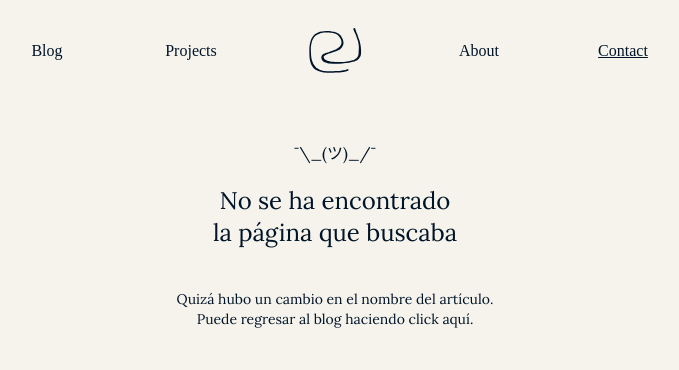
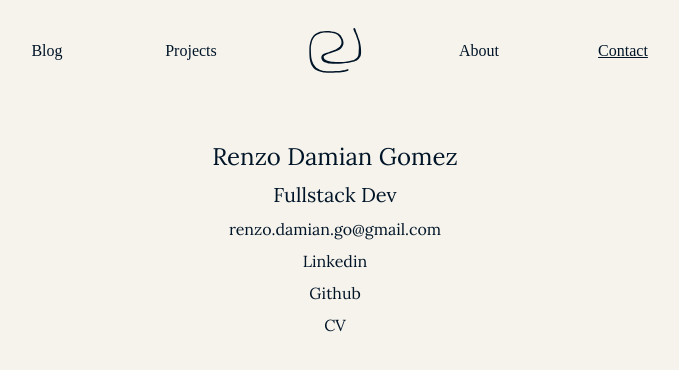
Before and after one commit to renzodamgo/portfoliov3, a Next.js app: page /contact in a window 1280 px wide. Before the commit this address had no page. Shown: the top 370 px of the page, without its empty margins (305-984 px from the left). Built offline with nearby package versions, Linux system fonts and the light colour scheme.

Commit message:
Add contact and projects page

```diff
--- /dev/null
+++ b/src/pages/contact.tsx
@@ -0,0 +1,42 @@
+import Head from 'next/head';
+import Link from 'next/link';
+
+export const Contact = () => {
+	return (
+		<div>
+			<Head>
+				<title>Renzo Damian - Fullstack Dev</title>
+			</Head>
+			<div className="container mx-auto mt-10 px-10 text-center font-serif grid gap-2">
+				<h1>Renzo Damian Gomez</h1>
+				<h2>Fullstack Dev</h2>
+				<a href="mailto:renzo.damian.go@gmail.com">renzo.damian.go@gmail.com</a>
+				<ul className='grid gap-2'>
+					<li>
+						<Link
+							href={'https://www.linkedin.com/in/renzo-damian/'}
+							target="_blank"
+						>
+							Linkedin
+						</Link>
+					</li>
+					<li>
+						<Link href={'https://github.com/renzodamgo'} target="_blank">
+							Github
+						</Link>
+					</li>
+					<li>
+						<Link
+							href={'/resources/Renzo_Damian_-_Full_Stack_Developer.pdf'}
+							target="_blank"
+						>
+							CV
+						</Link>
+					</li>
+				</ul>
+			</div>
+		</div>
+	);
+};
+
+export default Contact;
--- a/src/pages/projects.tsx
+++ b/src/pages/projects.tsx
@@ -1,8 +1,13 @@
+import Head from 'next/head';
 import Link from 'next/link';
 
 export const Projects = () => {
 	return (
-		<div className="container mx-auto grid gap-5 px-10 font-serif ch:grid ch:gap-2">
+		<div>
+			<Head>
+				<title>Renzo Damian - Fullstack Dev</title>
+			</Head>
+			<div className="container mx-auto mt-10 grid gap-5 px-10 font-serif ch:grid ch:gap-2">
 				<div>
 					<h1>
 						<a href="https://www.dnt.pe/" target="_blank" rel="noreferrer">
@@ -10,8 +15,8 @@ export const Projects = () => {
 						</a>
 					</h1>
 					<p>
-					Landing page for a Marketing Agency showcasing their services with the
-					focus of creativity and movement.
+						Landing page for a Marketing Agency showcasing their services with
+						the focus of creativity and movement.
 					</p>
 					<div className="flex gap-3">
 						<span>Next.js </span>
@@ -21,10 +26,7 @@ export const Projects = () => {
 				</div>
 				<div>
 					<h1>
-					<Link
-						href="https://lumiorb.vercel.app/"
-						target="_blank"
-					>
+						<Link href="https://lumiorb.vercel.app/" target="_blank">
 							LumiOrb
 						</Link>
 					</h1>
@@ -52,10 +54,10 @@ export const Projects = () => {
 					</Link>
 					<p>
 						E-learning platform specifically designed for geologists, created to
-					automatically recieve paymanets and manage courses. Made to be modular
-					and easy to expand using UI Components made with Tailwind. It has a
-					payment system, assistance system and an admin dashboard to manage
-					courses and users.
+						automatically recieve paymanets and manage courses. Made to be
+						modular and easy to expand using UI Components made with Tailwind.
+						It has a payment system, assistance system and an admin dashboard to
+						manage courses and users.
 					</p>
 					<div className="flex gap-3">
 						<span>Next.js</span>
@@ -64,6 +66,7 @@ export const Projects = () => {
 					</div>
 				</div>
 			</div>
+		</div>
 	);
 };
 
```
Also changed, not shown: 1 other file (tests, documents, lock files or other folders). Lines whose indentation alone changed are shown as unchanged.
